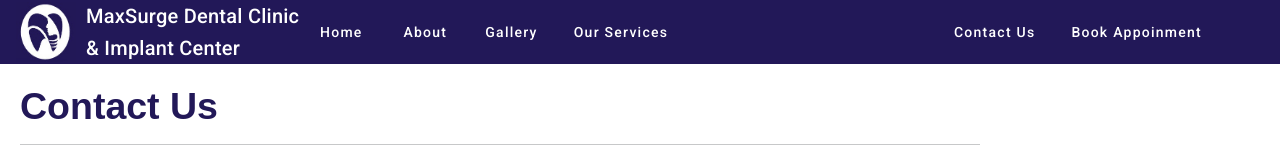
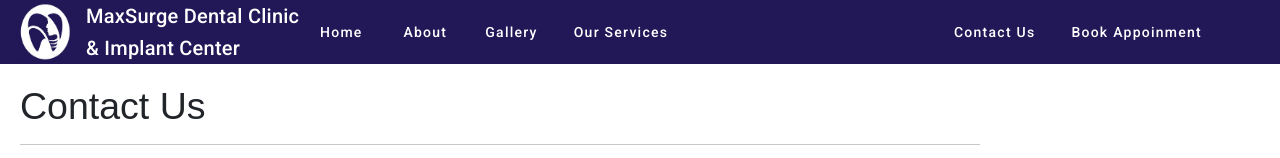
Before and after one commit to Mihitgandhi/dental-application, an Angular app: page /contact-us in a window 1280 px wide. Shown: the top 158 px of the page. Built offline with nearby package versions, Linux system fonts and the light colour scheme.

Commit message:
Rectified issue of  last Checkin regarding  Contact-Us page, Header and h1 tags

```diff
--- a/src/app/components/contact-us/contact-us.component.scss
+++ b/src/app/components/contact-us/contact-us.component.scss
@@ -1,17 +1,3 @@
-// .mainDiv{
-    // padding-left : 20px;
-    // padding-right: 20px;
-    // padding-top: 20px;
-    // width : 1000px;
-    // height: 500px;
-    // font-family: 'Times New Roman', Times, serif;
-    // text-align: justify;
-// }
-
-.h6{
-  padding-top: 10px;
-}
-
 .img{
 padding-top: 52px;
 }
@@ -20,15 +6,15 @@
 padding-top: 25px;
 }
 
-.h1{
-  color: rgba(34,24,88,255);
-  font-family:sans-serif;
-  font-weight: bolder;
-}
+// h1{
+// color: rgba(34,24,88,255);
+// font-family:sans-serif;
+// font-weight: bolder;
+// }
 
 .h6{
 color: rgba(34,24,88,255);
 font-family:Times;
 font-size: large;
-
+padding-top: 10px;
 }
--- a/src/app/components/gallery/gallery.component.html
+++ b/src/app/components/gallery/gallery.component.html
@@ -11,7 +11,7 @@
     </ng-template>
   </ngb-carousel>
 <br>
-      <div class="col-12"><h3>Borivali Center</h3></div>
+      <div class="col-12"><h3 style="color: rgba(34,24,88,255); font-weight: bolder; font-family: Cambria;">Borivali Center</h3></div>
       <br>
 
             <div class="gallary" *ngFor="let gallary_image of gallary_images">
--- a/src/styles.scss
+++ b/src/styles.scss
@@ -1,4 +1,4 @@
-/* You can add global styles to this file, and also import other style files */
+// /* You can add global styles to this file, and also import other style files */
 
 html,
 body {
@@ -45,7 +45,7 @@ strong {
     margin: 0 0 20px 0;
 }
 /* Importing Bootstrap SCSS file. */
-@import 'bootstrap/scss/bootstrap';
+// @import 'bootstrap/scss/bootstrap';
 
 .mainDiv{
     padding-left : 20px;
@@ -66,8 +66,15 @@ strong {
     text-align: justify;
     padding-bottom: 75px;
 }
+
+h1{
+    color: rgba(34,24,88,255);
+    font-family:sans-serif;
+    font-weight: bolder;
+    }
+
 /* wide screen */
-@media screen and (max-width: 800px) {
+@media screen and (max-width: 786px) {
     .left, .main, .right {
       width: 100%; /* The width is 100%, when the viewport is 800px or smaller */
     }
```
Lines whose indentation alone changed are shown as unchanged.
